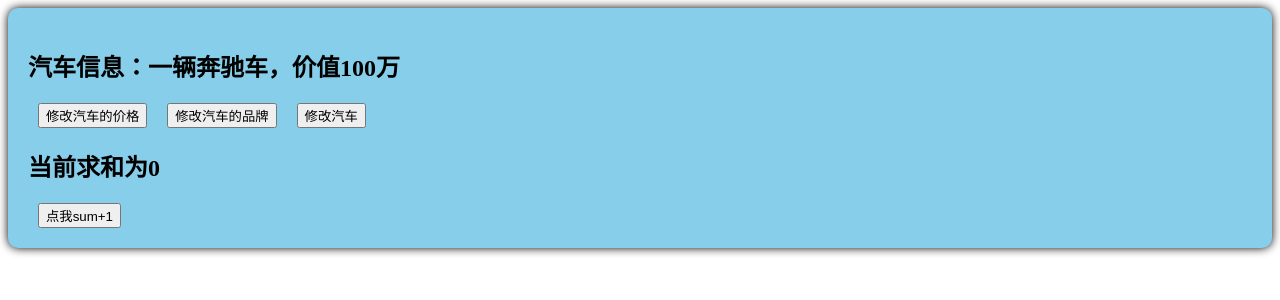
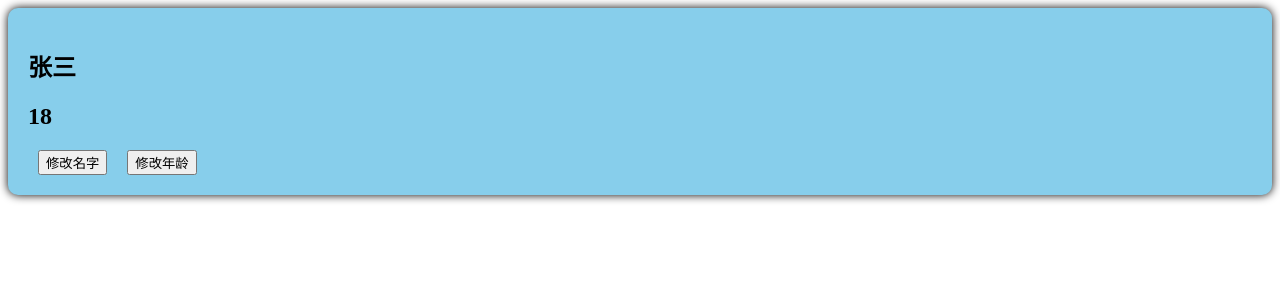
Before and after one commit to rourou668/hello_vue3, a Vue app: page / in a window 1280 px wide. Shown: the top 300 px of the page. Built offline with nearby package versions, Linux system fonts and the light colour scheme; the HTML template or start-up script is replaced by a standard one.

Commit message:
10_toRefs与toRef

```diff
--- a/src/components/Person.vue
+++ b/src/components/Person.vue
@@ -1,50 +1,44 @@
-<!-- 若需要一个基本类型的响应式数据，必须使用ref -->
-<!-- 若需要一个响应式对象，层级不深，ref、reactive都可以 -->
-<!-- 若需要一个响应式对象，且层级较深，推荐使用reactive -->
+<script lang="ts" setup>
+import { reactive, toRefs, toRef } from 'vue'
 
-<script lang="ts" setup>
 defineOptions({
-  name: 'Person123', //组件名
+  name: 'Person123',
 })
 
-import { reactive, ref } from 'vue'
 //数据
-let car = reactive({ brand: '奔驰', price: 100 }) //reactive重新分配一个新对象，会失去响应式（可以使用Object.assign去整体替换）
-let sum = ref(0)
+let person = reactive({
+  name: '张三',
+  age: 18,
+})
+
+//解构赋值
+// let { name, age } = person
+//相当于把person.name赋值给name,创建了一个新变量。此时，person.name是响应式数据
+
+let { name, age } = toRefs(person)
+//此时，name、age为响应式数据
+console.log(name)
+console.log(age)
+
+let nl = toRef(person, 'age')
+console.log(nl.value)
 
 //方法
-function changePrice() {
-  car.price += 10
+function changeName() {
+  name.value += '~'
+  // console.log(name, person.name)
 }
-
-function changeBrand() {
-  car.brand = '宝马'
-}
-
-function changeCar() {
-  //这么写页面不更新
-  // car = { brand: '法拉利', price: 1000 } ,但是ref可以直接这么写，记得加.value
-  // car = reactive({ brand: '法拉利', price: 1000 })
-
-  //页面可以更新
-  Object.assign(car, { brand: '法拉利', price: 1000 })
-  //Object.assign(a,b,c)
-  //把b、c中的属性都加到a中
-}
-
-function changeSum() {
-  sum.value += 1
+function changeAge() {
+  age.value += 1
 }
 </script>
 
 <template>
   <div class="person">
-    <h2>汽车信息：一辆{{ car.brand }}车，价值{{ car.price }}万</h2>
-    <button @click="changePrice">修改汽车的价格</button>
-    <button @click="changeBrand">修改汽车的品牌</button>
-    <button @click="changeCar">修改汽车</button>
-    <h2>当前求和为{{ sum }}</h2>
-    <button @click="changeSum">点我sum+1</button>
+    <h2>{{ person.name }}</h2>
+    <h2>{{ person.age }}</h2>
+    <button @click="changeName">修改名字</button>
+    <button @click="changeAge">修改年龄</button>
   </div>
 </template>
 
```
